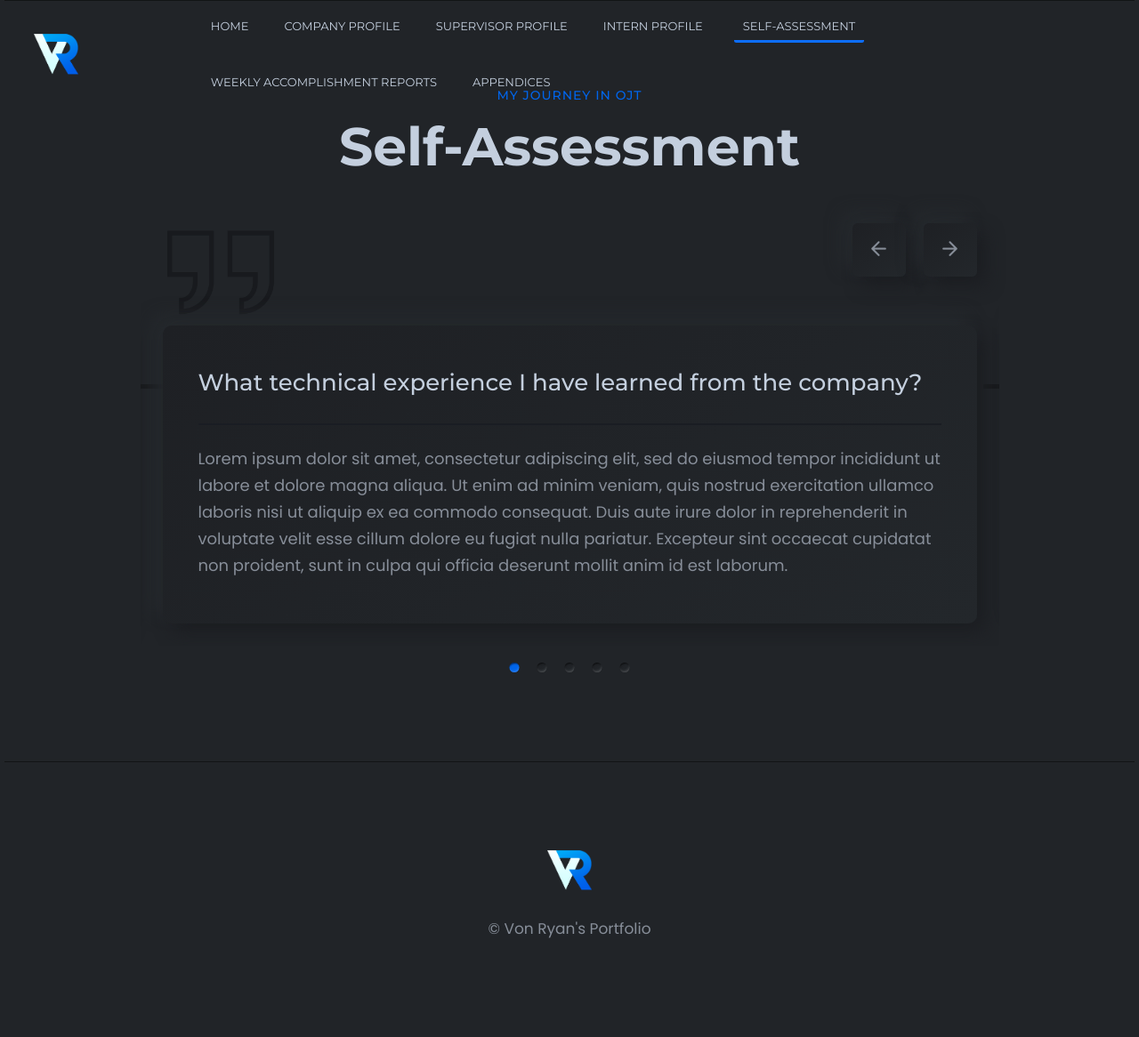
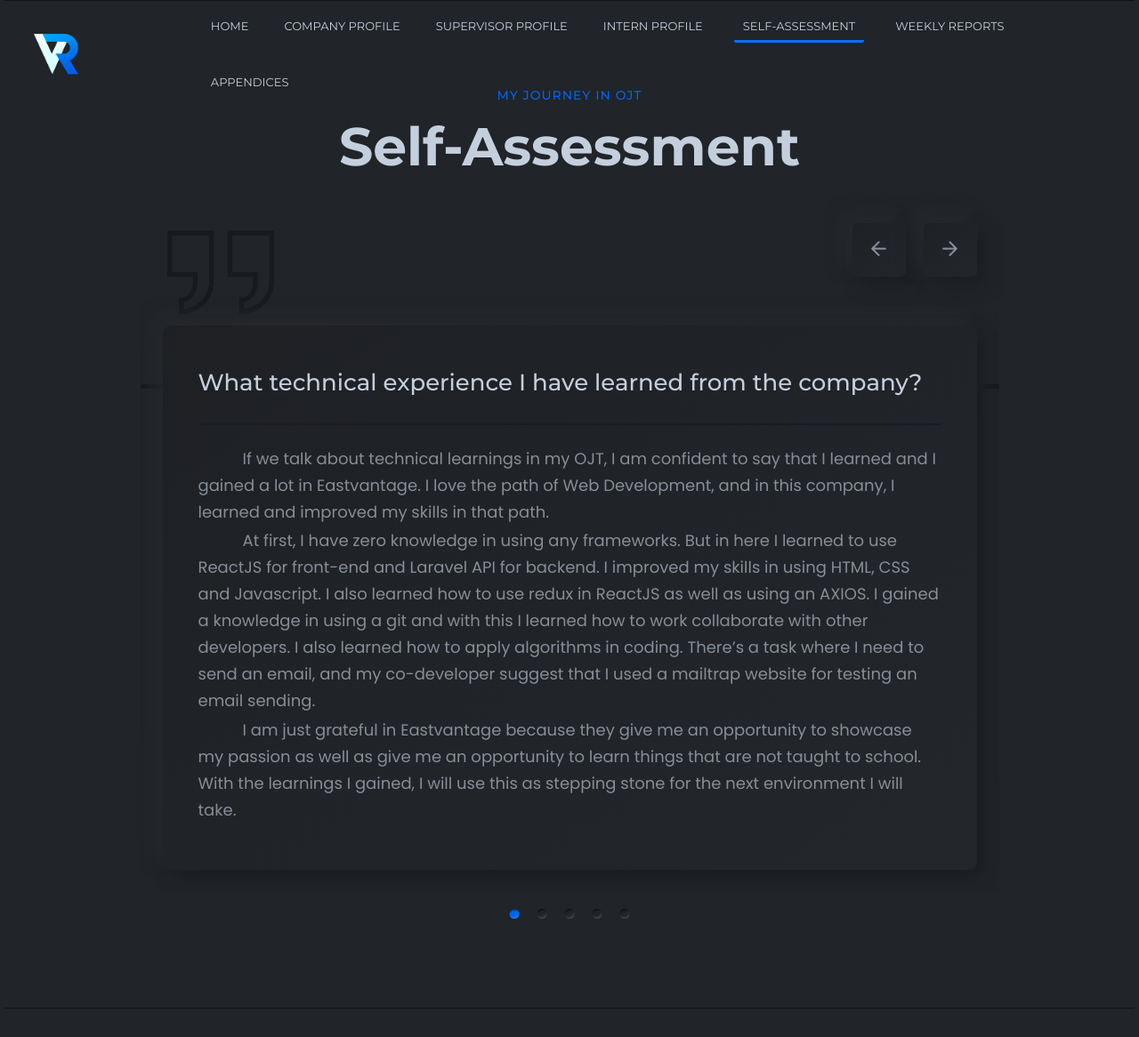
Before and after one commit to Vonister/ojtportfolio, a PHP site: page /assessment.php in a window 1280 px wide. Shown: the top 1166 px of the page at 89% size. Before the commit the page ends 1055 px from the top, so only its background shows below. Run offline with PHP 8.4, Linux system fonts and the light colour scheme.

Commit message:
Assessment Answer
I updated the my answer in Self- assessment.

```diff
--- a/assessment.php
+++ b/assessment.php
@@ -31,8 +31,25 @@
 
                                 </div>
                                 <div class="seperator"></div>
-                                <p class="discription">
-                                    Lorem ipsum dolor sit amet, consectetur adipiscing elit, sed do eiusmod tempor incididunt ut labore et dolore magna aliqua. Ut enim ad minim veniam, quis nostrud exercitation ullamco laboris nisi ut aliquip ex ea commodo consequat. Duis aute irure dolor in reprehenderit in voluptate velit esse cillum dolore eu fugiat nulla pariatur. Excepteur sint occaecat cupidatat non proident, sunt in culpa qui officia deserunt mollit anim id est laborum.
+                                <p class="discription mb-1" style=" text-indent: 50px;">
+                                If we talk about technical learnings in my OJT, I am confident to say that
+                                I learned and I gained a lot in Eastvantage. I love the path of Web Development,
+                                and in this company, I learned and improved my skills in that path.
+                                </p>
+
+                                <p class="discription my-1" style=" text-indent: 50px;">
+                                At first, I have zero knowledge in using any frameworks. But in here I learned to use ReactJS
+                                for front-end and Laravel API for backend. I improved my skills in using HTML, CSS and Javascript.
+                                I also learned how to use redux in ReactJS as well as using an AXIOS. I gained a knowledge
+                                in using a git and with this I learned how to work collaborate with other developers.
+                                I also learned how to apply algorithms in coding. There’s a task where I need to
+                                send an email, and my co-developer suggest that I used a mailtrap website
+                                for testing an email sending.
+                                </p>
+                                <p class="discription my-1" style=" text-indent: 50px;">
+                                I am just grateful in Eastvantage because they give me an opportunity to showcase my passion
+                                as well as give me an opportunity to learn things that are not taught to school. With the learnings I gained,
+                                I will use this as stepping stone for the next environment I will take.
                                 </p>
                             </div>
                         </div>
@@ -50,19 +67,28 @@
 
                                 </div>
                                 <div class="seperator"></div>
-                                <p class="discription">
-                                    I was assigned to an outstanding team.
-                                    Everyone is friendly and welcoming. This
-                                    company's culture endears to me because it
-                                    resembles a large family. All of the staff are
-                                    extremely helpful; they were not only there to
-                                    help, but they genuinely wanted to help. I
-                                    admire the boss's leadership because he
-                                    has created a happy and friendly working
-                                    environment, which has resulted in every
-                                    team member's eagerness to work.
-                                    What technical knowledge have
+                                <p class="discription mb-1" style=" text-indent: 50px;">
+                                Being in a good team makes the work easier. I confirmed this
+                                phrase when I am with the team of OPS Team of Ms. Carmela.
+                                I am grateful that I was belong with the team.
                                 </p>
+
+                                <p class="discription my-1" style=" text-indent: 50px;">
+                               The team that I was belong has an atmosphere where you can’t feel
+                               the pressure and hassle. My Co-Developer is very approachable. They
+                               help us in every task where it sounds complicated. They offer a virtual
+                               tutorial just to help us. In my Co-Intern, I’m blessed to work with them,
+                               at the very least I didn’t feel alone with the team. They help me in every way
+                               they can. And in my supervisor, she is very friendly. I didn’t feel the pressure
+                               in every meeting we had. She appreciates every work we finished, and it really boost
+                                my confident to continue my task with extra effort.
+                                </p>
+
+                                <p class="discription my-1" style=" text-indent: 50px;">
+                                I can say that they are one of the people who help me to start my journey in real world.
+                                If I will give me a chance to work with them, I will accept it wholeheartedly.
+                                </p>
+
                             </div>
                         </div>
                     </div>
@@ -79,18 +105,20 @@
 
                                 </div>
                                 <div class="seperator"></div>
-                                <p class="discription">
-                                    I was assigned to an outstanding team.
-                                    Everyone is friendly and welcoming. This
-                                    company's culture endears to me because it
-                                    resembles a large family. All of the staff are
-                                    extremely helpful; they were not only there to
-                                    help, but they genuinely wanted to help. I
-                                    admire the boss's leadership because he
-                                    has created a happy and friendly working
-                                    environment, which has resulted in every
-                                    team member's eagerness to work.
-                                    What technical knowledge have
+                                <p class="discription mb-1" style=" text-indent: 50px;">
+                                   All the days in my training are memorable. But the most? Maybe the early days of my training.
+                                   That's the time where I feel nervous and I have zero confident with my knowledge.
+
+                                </p>
+                                <p class="discription my-1" style=" text-indent: 50px;">
+                                  In my early days in OJT, I always sleep beyond midnight just to study the task given to me. But even I was in sleepless night, I didn't
+                                   feel the hassle because I feel excited and I love what I'm doing. The first task that was given to us was very hard. But based on our co-developer
+                                   who give that task, he gave that specific task because it contains all the things we need before we start to code on the actual website.
+                                   And he said that he wants to share to us how he code. It results that all the things in that task are very useful on our next tasks.
+
+                                </p><p class="discription my-1" style=" text-indent: 50px;">
+                                 I will not forget those days I had in my training. I know it will be very useful on the next journey I will take.
+
                                 </p>
                             </div>
                         </div>
@@ -107,20 +135,25 @@
 
                                     </div>
 
+
                                 </div>
                                 <div class="seperator"></div>
-                                <p class="discription">
-                                    I was assigned to an outstanding team.
-                                    Everyone is friendly and welcoming. This
-                                    company's culture endears to me because it
-                                    resembles a large family. All of the staff are
-                                    extremely helpful; they were not only there to
-                                    help, but they genuinely wanted to help. I
-                                    admire the boss's leadership because he
-                                    has created a happy and friendly working
-                                    environment, which has resulted in every
-                                    team member's eagerness to work.
-                                    What technical knowledge have
+                                <p class="discription mb-1" style=" text-indent: 50px;">
+                                   Everything on the OJT Program of the company and the university is good,
+                                   but I think it will be better if atleast we have days where we can go to the company.
+                                   To experience the atmosphere on being in the real world. To learn things that is
+                                   better to teach in Face to face tutorial. And to experience some hands on task. But since
+                                   we're in pandemic and it is understandable.
+
+
+
+                                </p>
+                                <p class="discription my-1" style=" text-indent: 50px;">
+
+                                   I also wants to  recommend that since we are in virtual internship, I think it is good to
+                                   consider the capability of the student in terms of materials. Especially on the gadgets, since
+                                   we're Information Technology student, it is necessary to have materials that we need.
+
                                 </p>
                             </div>
                         </div>
@@ -139,19 +172,22 @@
 
                                 </div>
                                 <div class="seperator"></div>
-                                <p class="discription">
-                                    I was assigned to an outstanding team.
-                                    Everyone is friendly and welcoming. This
-                                    company's culture endears to me because it
-                                    resembles a large family. All of the staff are
-                                    extremely helpful; they were not only there to
-                                    help, but they genuinely wanted to help. I
-                                    admire the boss's leadership because he
-                                    has created a happy and friendly working
-                                    environment, which has resulted in every
-                                    team member's eagerness to work.
-                                    What technical knowledge have
+                                <p class="discription mb-1" style=" text-indent: 50px;">
+
+                                 For those people who will take their OJT in the near future, my first advice is that they need to think carefully
+                                 what they really want after they graduated. Doing things that you don't like is likely you're just giving yourself a dim future.
+                                 Because when the time comes that everything is not going smoothly, you will give up easily. But if you know what you really want,
+                                 your passion will drive you into success.
+
                                 </p>
+
+                                <p class="discription my-1" style=" text-indent: 50px;">
+
+                                 And when you know what you really want and you've been there. Do it extraordinarily. Give some time and effort when you're in the OJT.
+                                 This training is not just a requirement, but this is a stepping stone to take for our next journey. Learn as much as you can in the training.
+                                Our labor is not in vain, you will see the fruit of it.
+
+                                 </p>
                             </div>
                         </div>
                     </div>
--- a/header.php
+++ b/header.php
@@ -87,7 +87,7 @@
                                                                                 echo 'active border-bottom border-primary border-3 px-3';
                                                                             } else {
                                                                                 echo null;
-                                                                            } ?>" href="weekly_report.php">Weekly Accomplishment Reports</a></li>
+                                                                            } ?>" href="weekly_report.php">Weekly Reports</a></li>
 
 
                             <li class="nav-item"><a class="nav-link p-2 <?php if ($page == "appendices") {
@@ -196,7 +196,7 @@
                                                                         echo ' text-primary';
                                                                     } else {
                                                                         echo "text-light";
-                                                                    } ?>" href="weekly_report.php">Weekly Accomplishment Reports</a></li>
+                                                                    } ?>" href="weekly_report.php">Weekly Reports</a></li>
 
 
                     <li class="nav-item  <?php if ($page == "appendices") {
```
